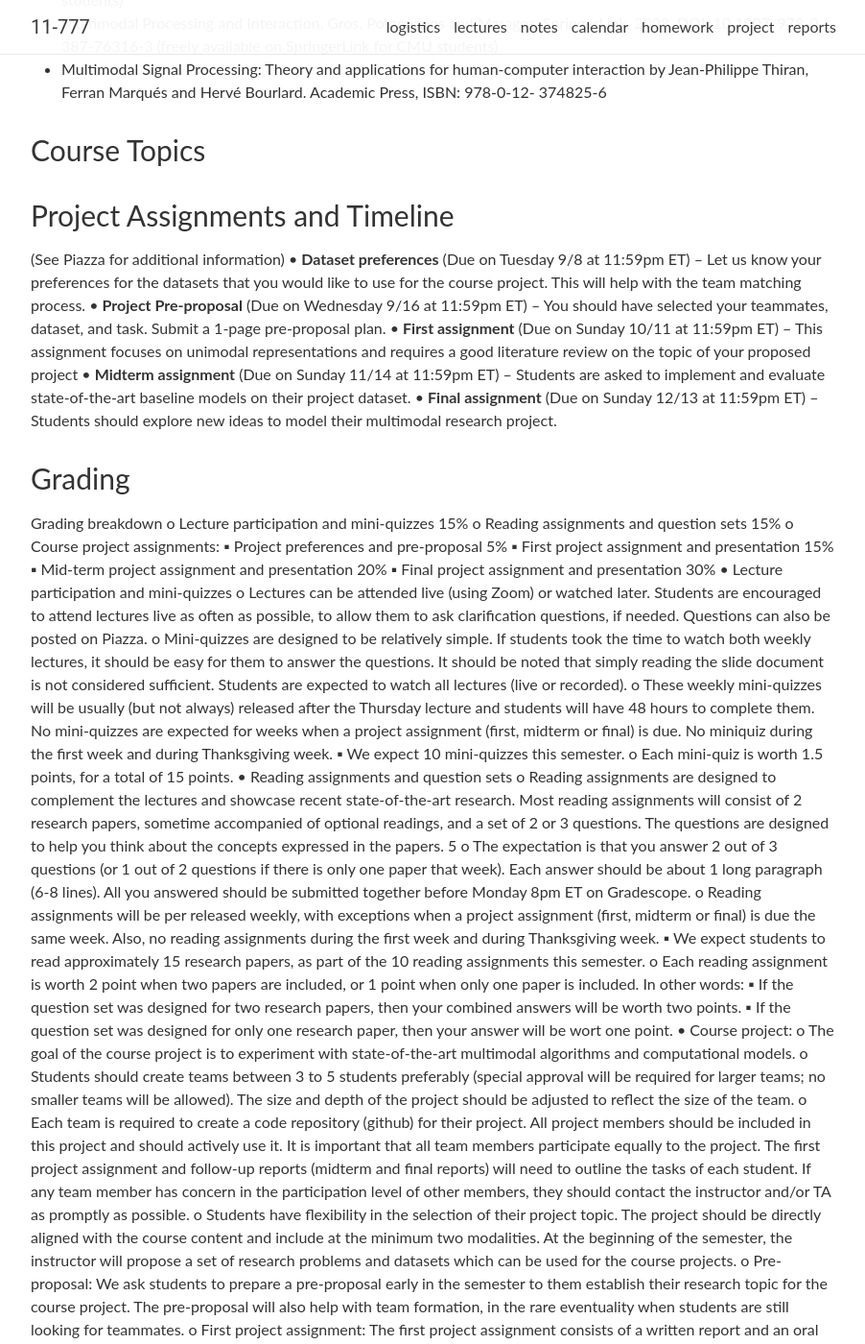
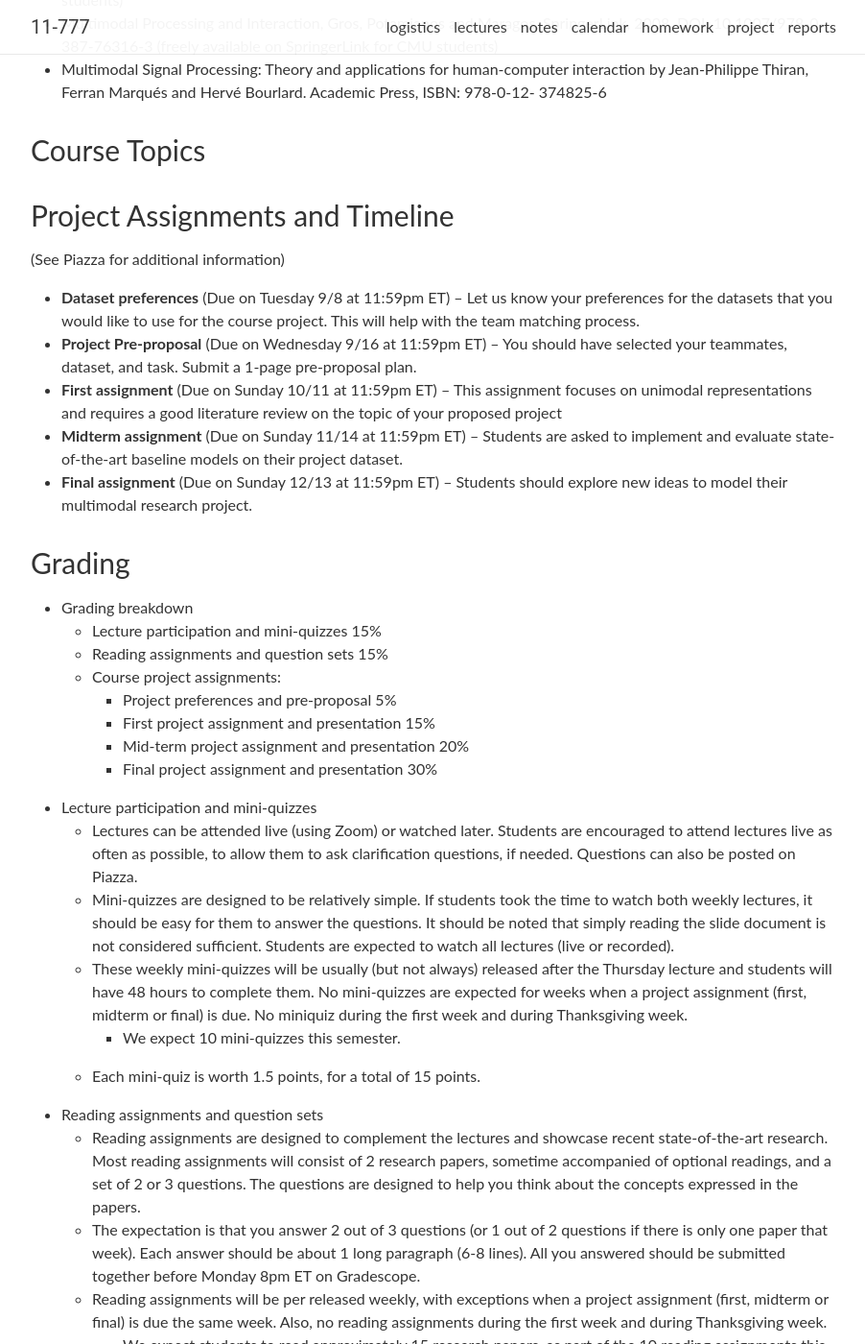
Before and after one commit to pliang279/mmml-course, a Jekyll site: the page built from _pages/logistics.md, in a window 1280 px wide and 1400 px high, scrolled down 1352 px. Shown: the whole window at 96% size, without its empty margins (188-1090 px from the left). Built offline with Jekyll 4.4.1, drawn with Linux system fonts in a browser that asks for light colours; nearby versions of some CDN libraries; comment, search, counter and statistics services are not loaded; some of the changed text lies outside the part shown.

Commit message:
Update logistics.md

```diff
--- a/_pages/logistics.md
+++ b/_pages/logistics.md
@@ -64,96 +64,94 @@ Jean-Philippe Thiran, Ferran Marqués and Hervé Bourlard. Academic Press, ISBN:
 ### Project Assignments and Timeline
 
 (See Piazza for additional information)
-• **Dataset preferences** (Due on Tuesday 9/8 at 11:59pm ET) – Let us know your preferences for
+- **Dataset preferences** (Due on Tuesday 9/8 at 11:59pm ET) – Let us know your preferences for
 the datasets that you would like to use for the course project. This will help with the team
 matching process.
-• **Project Pre-proposal** (Due on Wednesday 9/16 at 11:59pm ET) – You should have selected
+- **Project Pre-proposal** (Due on Wednesday 9/16 at 11:59pm ET) – You should have selected
 your teammates, dataset, and task. Submit a 1-page pre-proposal plan.
-• **First assignment** (Due on Sunday 10/11 at 11:59pm ET) – This assignment focuses on unimodal
+- **First assignment** (Due on Sunday 10/11 at 11:59pm ET) – This assignment focuses on unimodal
 representations and requires a good literature review on the topic of your proposed project
-• **Midterm assignment** (Due on Sunday 11/14 at 11:59pm ET) – Students are asked to
+- **Midterm assignment** (Due on Sunday 11/14 at 11:59pm ET) – Students are asked to
 implement and evaluate state-of-the-art baseline models on their project dataset.
-• **Final assignment** (Due on Sunday 12/13 at 11:59pm ET) – Students should explore new ideas
+- **Final assignment** (Due on Sunday 12/13 at 11:59pm ET) – Students should explore new ideas
 to model their multimodal research project.
 
 ### Grading
 
-Grading breakdown
-o Lecture participation and mini-quizzes 15%
-o Reading assignments and question sets 15%
-o Course project assignments:
-▪ Project preferences and pre-proposal 5%
-▪ First project assignment and presentation 15%
-▪ Mid-term project assignment and presentation 20%
-▪ Final project assignment and presentation 30%
-• Lecture participation and mini-quizzes
-o Lectures can be attended live (using Zoom) or watched later. Students are encouraged
+- Grading breakdown
+  - Lecture participation and mini-quizzes 15%
+  - Reading assignments and question sets 15%
+  - Course project assignments:
+    - Project preferences and pre-proposal 5%
+    - First project assignment and presentation 15%
+    - Mid-term project assignment and presentation 20%
+    - Final project assignment and presentation 30%
+- Lecture participation and mini-quizzes
+  - Lectures can be attended live (using Zoom) or watched later. Students are encouraged
 to attend lectures live as often as possible, to allow them to ask clarification questions,
 if needed. Questions can also be posted on Piazza.
-o Mini-quizzes are designed to be relatively simple. If students took the time to watch
+  - Mini-quizzes are designed to be relatively simple. If students took the time to watch
 both weekly lectures, it should be easy for them to answer the questions. It should be
 noted that simply reading the slide document is not considered sufficient. Students are
 expected to watch all lectures (live or recorded).
-o These weekly mini-quizzes will be usually (but not always) released after the Thursday
+  - These weekly mini-quizzes will be usually (but not always) released after the Thursday
 lecture and students will have 48 hours to complete them. No mini-quizzes are
 expected for weeks when a project assignment (first, midterm or final) is due. No miniquiz during the first week and during Thanksgiving week.
-▪ We expect 10 mini-quizzes this semester.
-o Each mini-quiz is worth 1.5 points, for a total of 15 points.
-• Reading assignments and question sets
-o Reading assignments are designed to complement the lectures and showcase recent
+    - We expect 10 mini-quizzes this semester.
+  - Each mini-quiz is worth 1.5 points, for a total of 15 points.
+- Reading assignments and question sets
+  - Reading assignments are designed to complement the lectures and showcase recent
 state-of-the-art research. Most reading assignments will consist of 2 research papers,
 sometime accompanied of optional readings, and a set of 2 or 3 questions. The
 questions are designed to help you think about the concepts expressed in the papers.
-5
-o The expectation is that you answer 2 out of 3 questions (or 1 out of 2 questions if
+  - The expectation is that you answer 2 out of 3 questions (or 1 out of 2 questions if
 there is only one paper that week). Each answer should be about 1 long paragraph (6-8
 lines). All you answered should be submitted together before Monday 8pm ET on
 Gradescope.
-o Reading assignments will be per released weekly, with exceptions when a project
+  - Reading assignments will be per released weekly, with exceptions when a project
 assignment (first, midterm or final) is due the same week. Also, no reading
 assignments during the first week and during Thanksgiving week.
-▪ We expect students to read approximately 15 research papers, as part of the
+    - We expect students to read approximately 15 research papers, as part of the
 10 reading assignments this semester.
-o Each reading assignment is worth 2 point when two papers are included, or 1 point
+  - Each reading assignment is worth 2 point when two papers are included, or 1 point
 when only one paper is included. In other words:
-▪ If the question set was designed for two research papers, then your combined
+    - If the question set was designed for two research papers, then your combined
 answers will be worth two points.
-▪ If the question set was designed for only one research paper, then your
+    - If the question set was designed for only one research paper, then your
 answer will be wort one point.
-• Course project:
-o The goal of the course project is to experiment with state-of-the-art multimodal
+- Course project:
+  - The goal of the course project is to experiment with state-of-the-art multimodal
 algorithms and computational models.
-o Students should create teams between 3 to 5 students preferably (special approval will
+  - Students should create teams between 3 to 5 students preferably (special approval will
 be required for larger teams; no smaller teams will be allowed). The size and depth of
 the project should be adjusted to reflect the size of the team.
-o Each team is required to create a code repository (github) for their project. All project
+  - Each team is required to create a code repository (github) for their project. All project
 members should be included in this project and should actively use it. It is important
 that all team members participate equally to the project. The first project assignment
 and follow-up reports (midterm and final reports) will need to outline the tasks of each
 student. If any team member has concern in the participation level of other members,
 they should contact the instructor and/or TA as promptly as possible.
-o Students have flexibility in the selection of their project topic. The project should be
+  - Students have flexibility in the selection of their project topic. The project should be
 directly aligned with the course content and include at the minimum two modalities.
 At the beginning of the semester, the instructor will propose a set of research
 problems and datasets which can be used for the course projects.
-o Pre-proposal: We ask students to prepare a pre-proposal early in the semester to
+  - Pre-proposal: We ask students to prepare a pre-proposal early in the semester to
 them establish their research topic for the course project. The pre-proposal will also
 help with team formation, in the rare eventuality when students are still looking for
 teammates.
-o First project assignment: The first project assignment consists of a written report and
+  - First project assignment: The first project assignment consists of a written report and
 an oral presentation (which will be performed remotely, with pre-recorded videos).
 This assignment has two main goals: describe in more details the plan for the course
 project (aka., “proposal”) and perform some unimodal analyses on the multimodal
 dataset and problem. Feedback will be given by instructors as well as other students
 from the course.
-o Midterm project assignment: The midterm project assignment is designed to
+  - Midterm project assignment: The midterm project assignment is designed to
 implement multimodal baseline models and perform some error analysis on these
 results. This assignment also has two components: written report and oral
 presentation. By the submission time for the midterm assignment, students should
 have already implemented some of the state-of-the-art baseline models for their
 selected multimodal task and dataset.
-6
-o Final project assignment: Using the same dataset and task selected for the midterm
+  - Final project assignment: Using the same dataset and task selected for the midterm
 report, the final project assignment is designed to explore new research ideas. This
 assignment is not graded based on the quality of the results, but instead on the
 exploration of new ideas (e.g., better accuracy results will not mean better course
```
